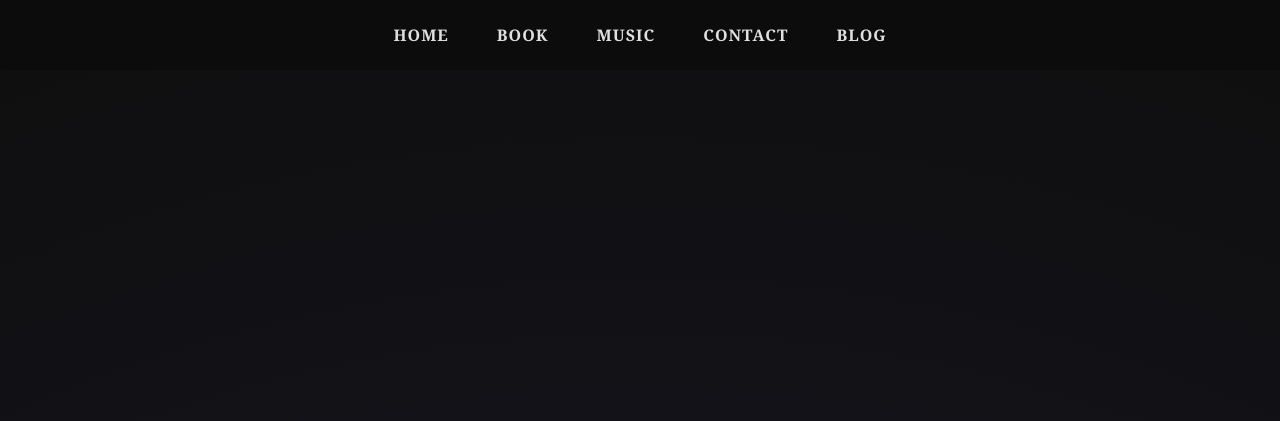
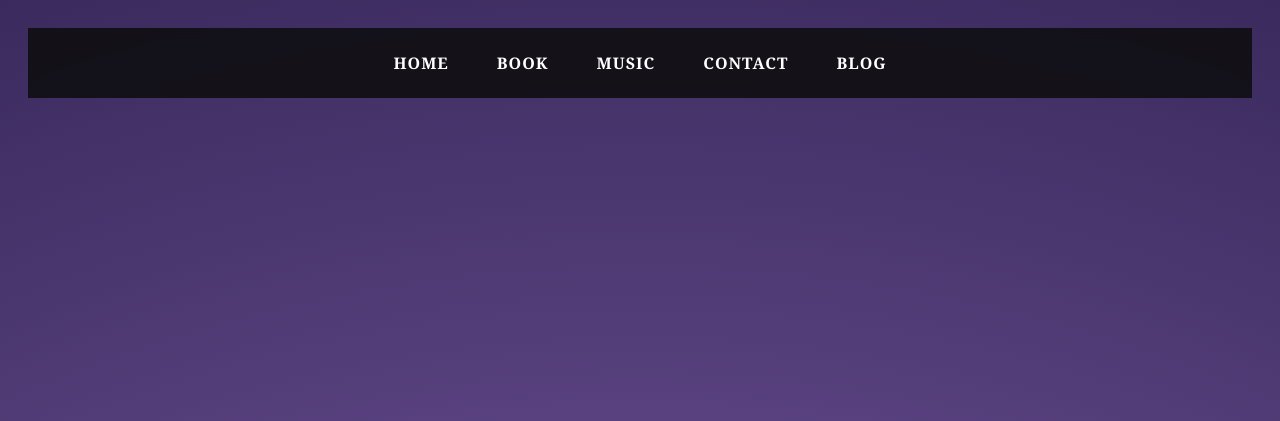
Before and after one commit to Aditi-Sahay/aditisahay, a plain HTML site: page index.html in a window 1280 px wide. Shown: the top 421 px of the page. Drawn offline with Linux system fonts and the light colour scheme.

Commit message:
Update style.css

```diff
--- a/style.css
+++ b/style.css
@@ -1,12 +1,9 @@
 /* Reset and Base */
 body {
-  margin: 0;
-  padding: 0;
-  background: radial-gradient(circle, #1a1a2e 0%, #0f0f0f 100%);
-  color: #e0e0e0;
-  font-family: 'Georgia', Serif;
-  background-color: #3F1949;
-  overflow-x: hidden;
+  background: radial-gradient(circle at center, #a97fd8 0%, #3a2a5d 100%);
+  color: #fff;
+  font-family: 'Georgia', serif;
+  padding: 20px;
 }
 
 a {
```
